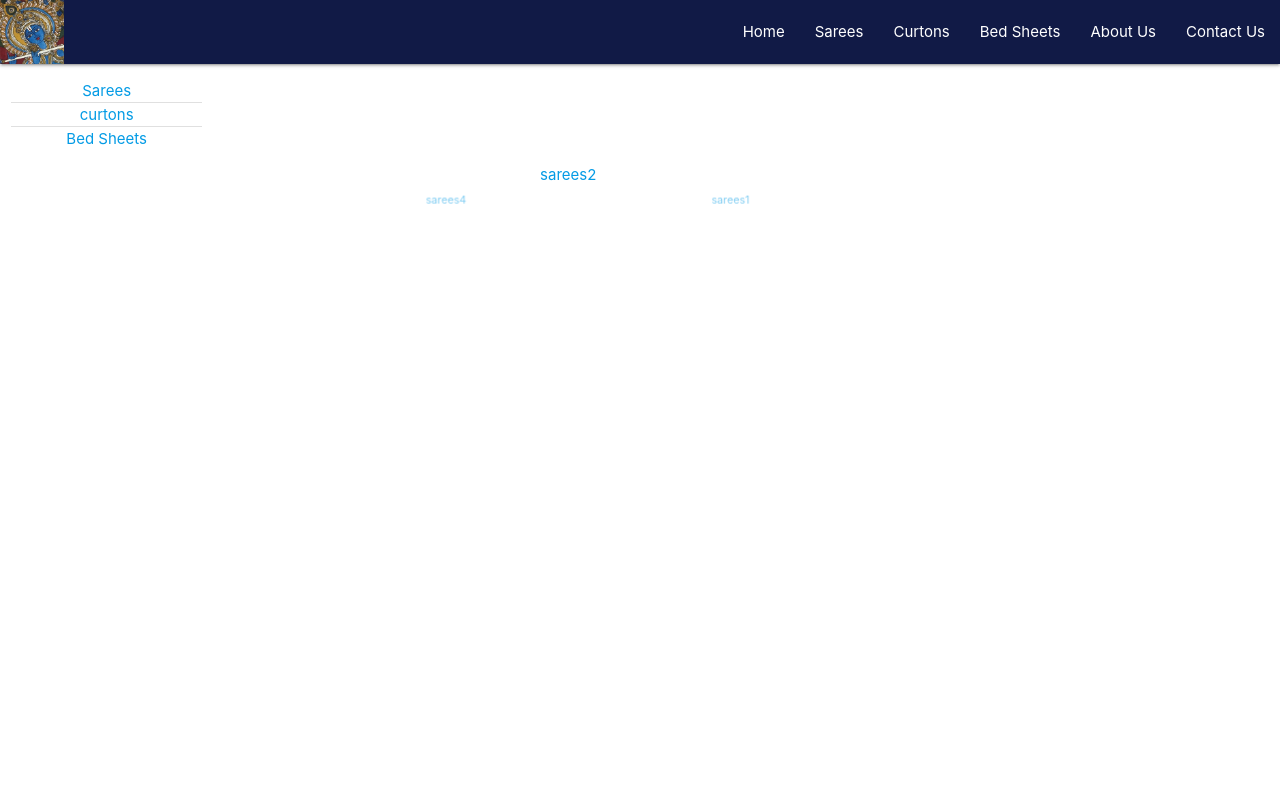
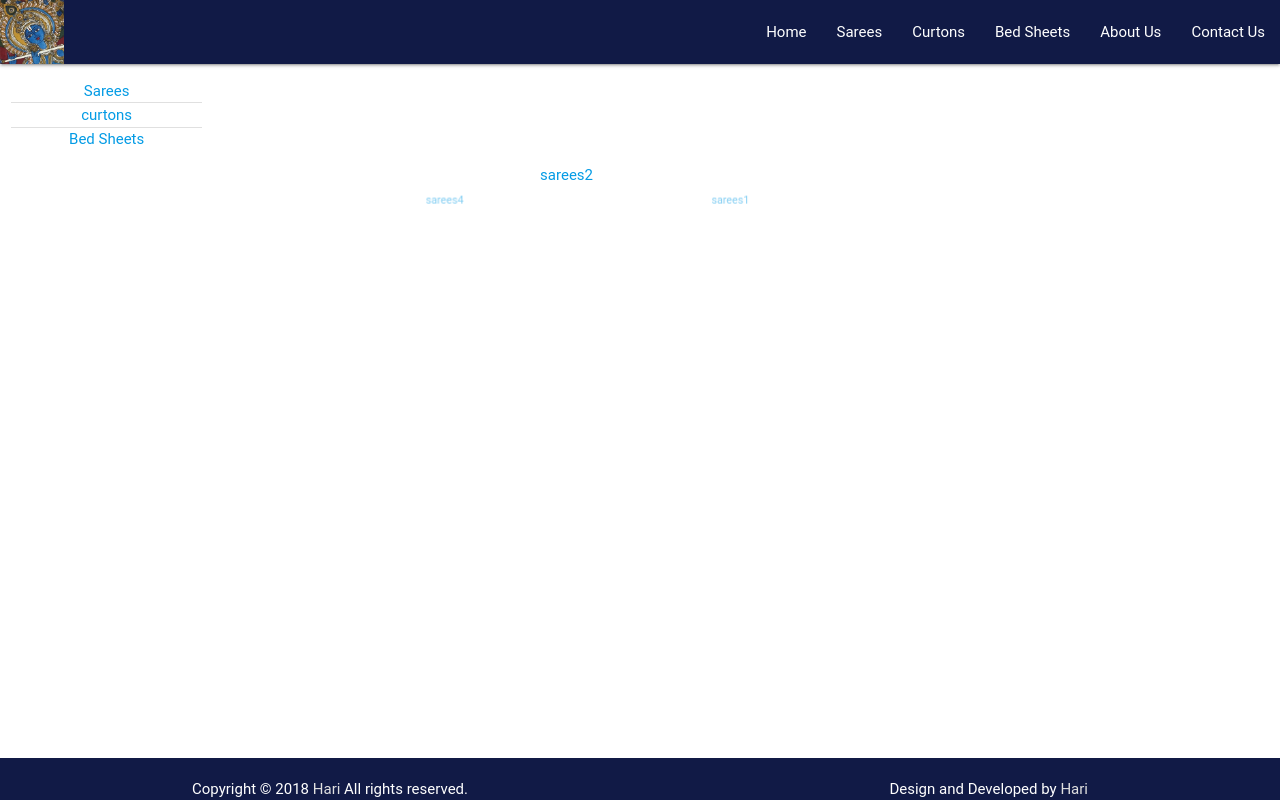
Before and after one commit to 39781/kalamkariCrafts, a website: page public/home.html in a window 1280 px wide. Drawn offline with Linux system fonts and the light colour scheme; a web font is replaced by a local one.

Commit message:
first commit

```diff
--- a/public/css/style.css
+++ b/public/css/style.css
@@ -1,3 +1,17 @@
+html {
+    line-height: 1.5;
+    font-family: "Roboto", sans-serif !important;
+    font-weight: normal;
+    color: rgba(0, 0, 0, 0.87);
+}
 nav{
 background-color:#111a46 !important;
 }
+.page-footer{
+	background-color:#111a46 !important;
+	}
+.page-footer.footer-fixed {
+    position: fixed;
+    bottom: 0;
+    width: 100%;
+}
--- a/public/home.html
+++ b/public/home.html
@@ -14,6 +14,7 @@
 	</head>
 
 <body>
+<header>
 	<nav>
     <div class="nav-wrapper">
 	<a href="#" data-target="slide-out" class="brand-logo"><img src="img/logo.jpg" style="height:64px;width:64px"/></a>
@@ -27,6 +28,11 @@
       </ul>
     </div>
   </nav>
+  </header>
+ <div id="main">
+
+
+
 
 	<div class="row">
 	<div class="col s2">
@@ -48,6 +54,16 @@
 	</div>
 	<div class="col s2"></div>
 	</div>
+</div>
+<footer class="page-footer footer-fixed">
+<div class="container">
+          <span>Copyright ©
+            <script type="text/javascript">
+              document.write(new Date().getFullYear());
+            </script><a class="grey-text text-lighten-2" href="http://themeforest.net/user/pixinvent/portfolio?ref=pixinvent" target="_blank"> Hari</a> All rights reserved.</span>
+          <span class="right hide-on-small-only"> Design and Developed by <a class="grey-text text-lighten-2" href="">Hari</a></span>
+        </div>
+</footer>
 <script>
  $(document).ready(function(){
 	$('.sidenav').sidenav();
```
Lines whose indentation alone changed are shown as unchanged.
